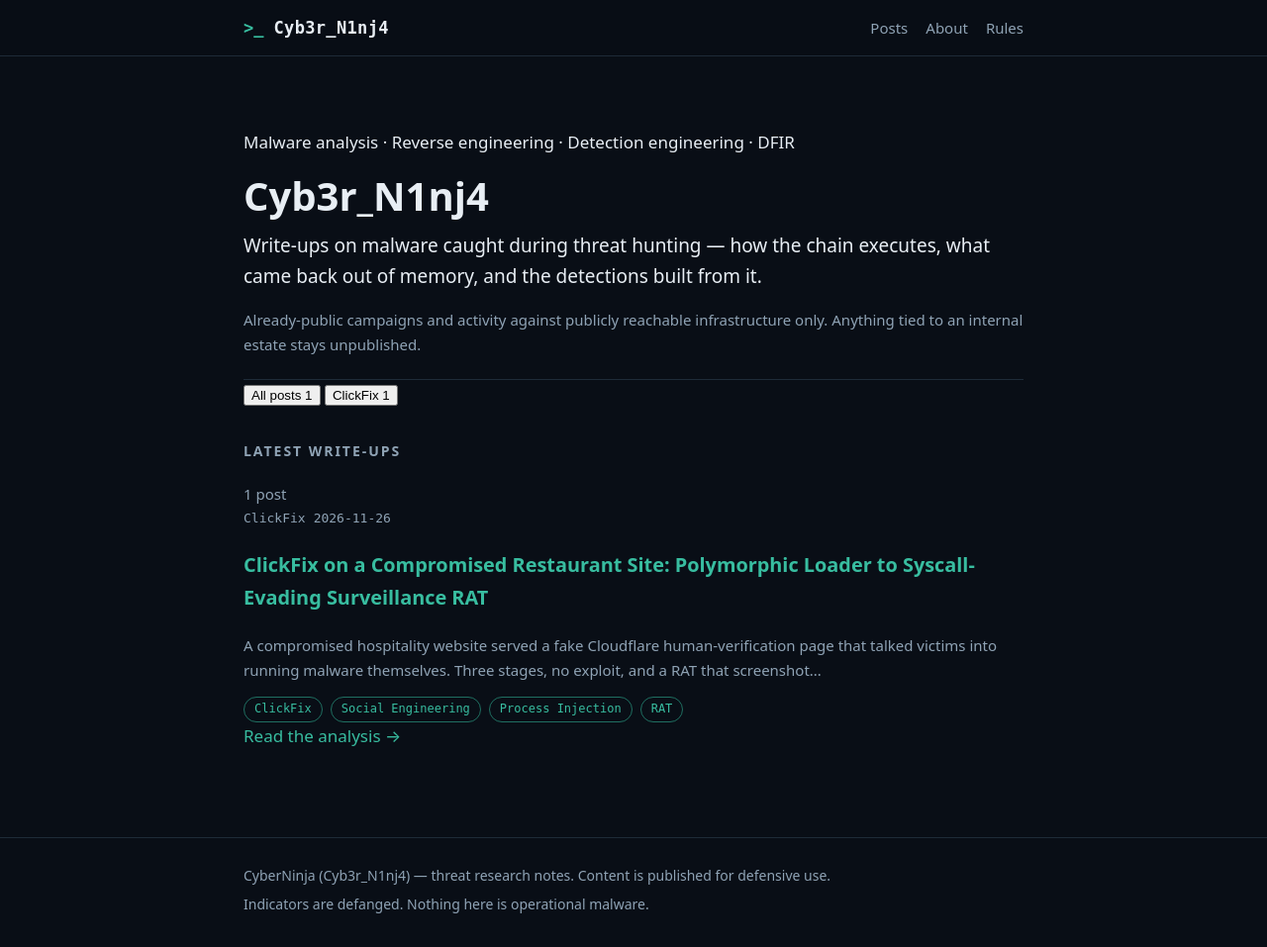
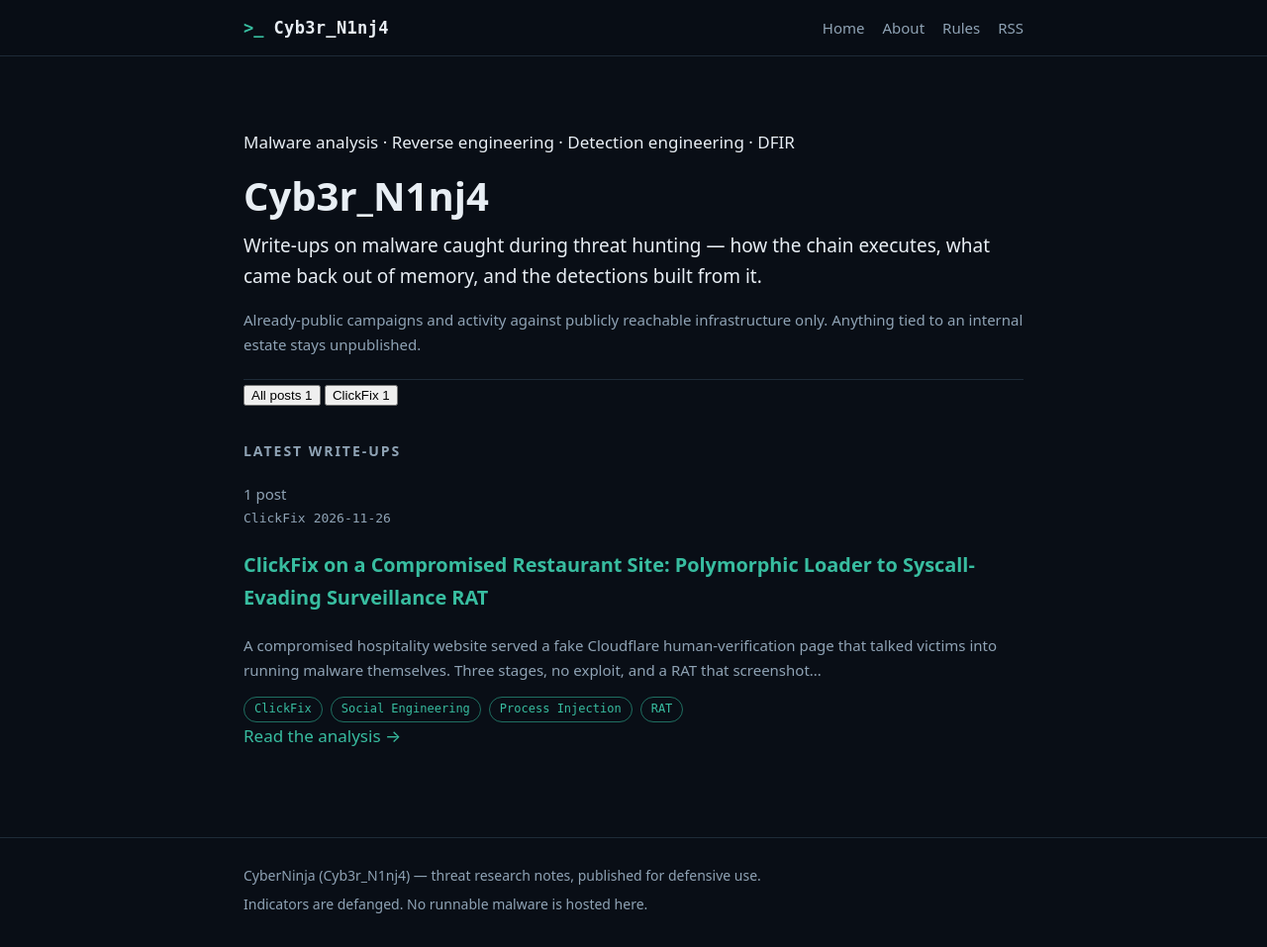
Before and after one commit to MOsamaKhalid/threat-research, a Jekyll site: the page built from index.html, in a window 1280 px wide and 957 px high. Shown: the whole window at 99% size. Built offline with Jekyll 4.4.1, drawn with Linux system fonts in a browser that asks for light colours.

Commit message:
Modify default layout for improved navigation and footer
Updated footer text for clarity and added RSS link.

```diff
--- a/_layouts/default.html
+++ b/_layouts/default.html
@@ -8,6 +8,7 @@
 <meta name="author" content="{{ site.author }}">
 <meta property="og:title" content="{{ page.title | default: site.title }}">
 <meta property="og:description" content="{{ page.description | default: site.description }}">
+<link rel="alternate" type="application/atom+xml" href="{{ '/feed.xml' | relative_url }}" title="{{ site.title }}">
 <link rel="stylesheet" href="{{ '/assets/css/style.css' | relative_url }}">
 </head>
 <body>
@@ -18,9 +19,10 @@
       <span class="brand-name">Cyb3r_N1nj4</span>
     </a>
     <nav>
-      <a href="{{ '/' | relative_url }}">Posts</a>
+      <a href="{{ '/' | relative_url }}">Home</a>
       <a href="{{ '/about/' | relative_url }}">About</a>
       <a href="{{ site.rules_repo }}">Rules</a>
+      <a href="{{ '/feed.xml' | relative_url }}">RSS</a>
     </nav>
   </div>
 </header>
@@ -31,8 +33,8 @@
 
 <footer class="site-foot">
   <div class="wrap">
-    <p>{{ site.author }} — threat research notes. Content is published for defensive use.</p>
-    <p class="muted">Indicators are defanged. Nothing here is operational malware.</p>
+    <p>{{ site.author }} — threat research notes, published for defensive use.</p>
+    <p class="muted">Indicators are defanged. No runnable malware is hosted here.</p>
   </div>
 </footer>
 </body>
```
